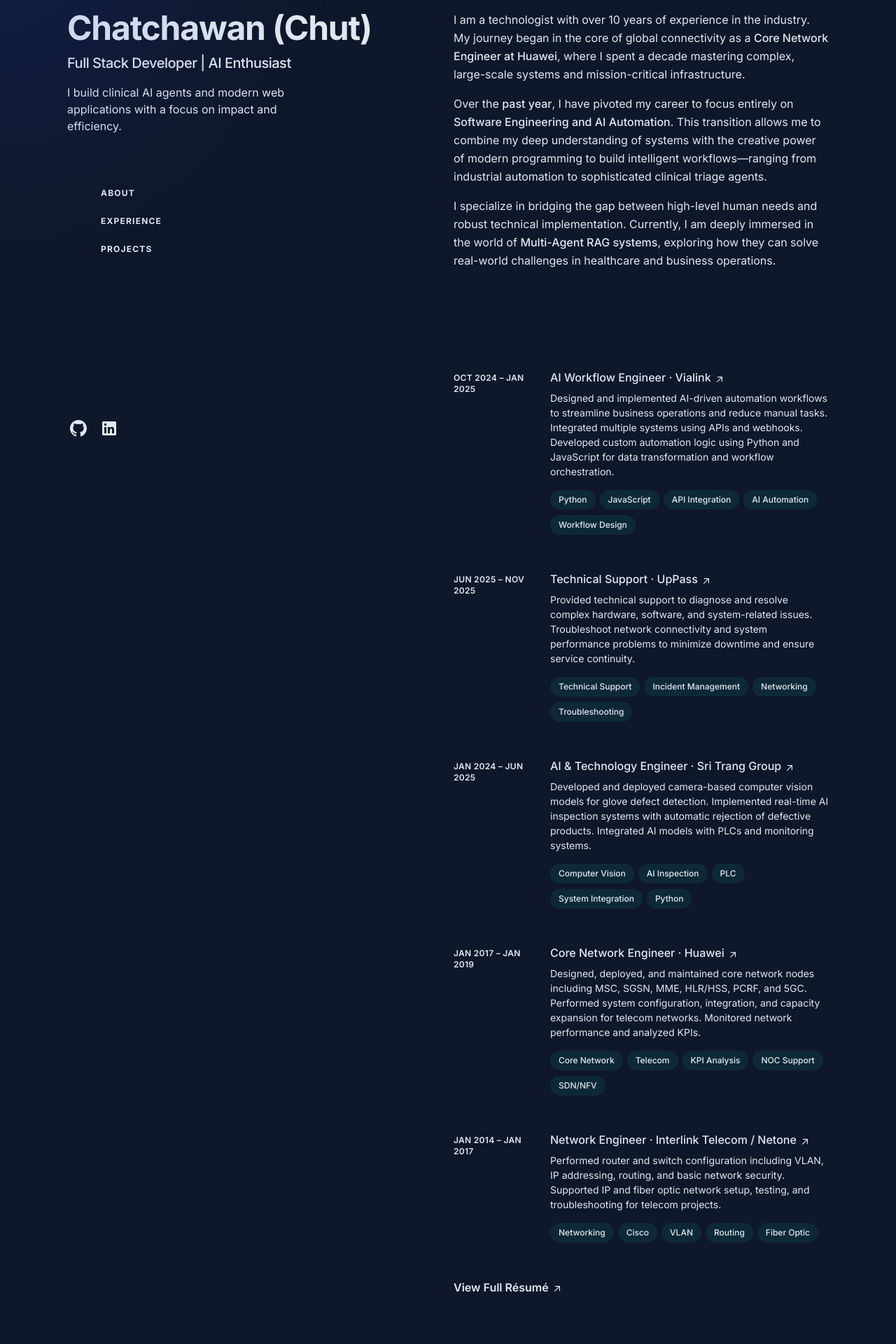
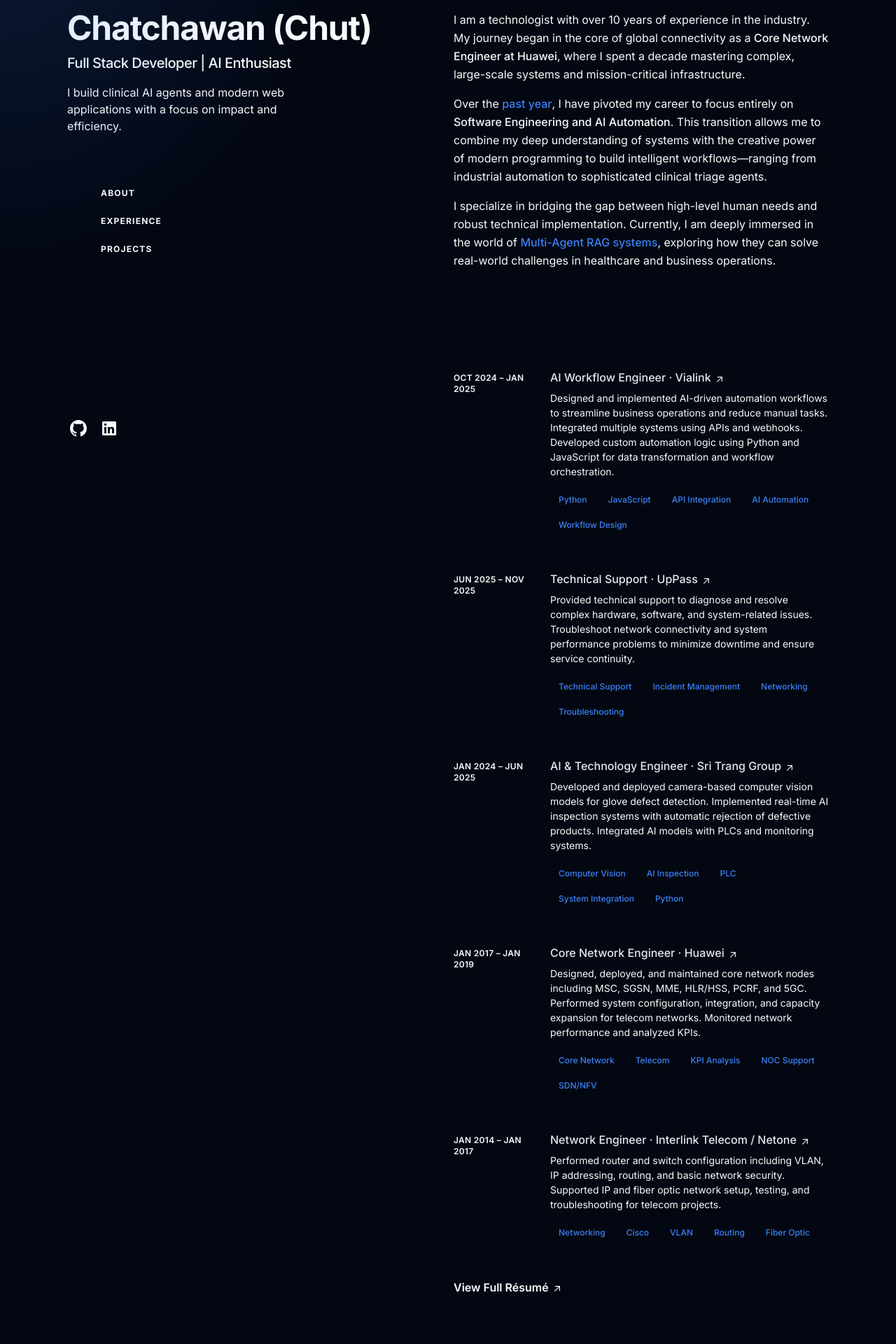
Before and after one commit to chatcha1234/Portfolio2, a React (Vite) app: page / in a window 1280 px wide. Shown: the part 80-2000 px from the top of the page at 70% size. Built offline with nearby package versions, Linux system fonts and the light colour scheme.

Commit message:
style: updated theme to modern blue SaaS aesthetic

```diff
--- a/src/App.jsx
+++ b/src/App.jsx
@@ -15,7 +15,7 @@
   }, []);
 
   return (
-    <div className="relative min-h-screen bg-bg selection:bg-teal selection:text-navy selection:bg-opacity-30">
+    <div className="relative min-h-screen bg-bg selection:bg-primary/30 selection:text-primary">
       <div id="spotlight" />
 
       <div className="mx-auto min-h-screen max-w-screen-xl px-6 py-12 md:px-12 md:py-20 lg:px-24 lg:py-0">
@@ -145,8 +145,8 @@
               </p>
               <p className="mb-4 text-slate leading-relaxed">
                 Over the{" "}
-                <span className="text-teal font-medium">past year</span>, I have
-                pivoted my career to focus entirely on{" "}
+                <span className="text-primary font-medium">past year</span>, I
+                have pivoted my career to focus entirely on{" "}
                 <span className="text-lightestSlate font-medium">
                   Software Engineering and AI Automation
                 </span>
@@ -159,7 +159,7 @@
                 I specialize in bridging the gap between high-level human needs
                 and robust technical implementation. Currently, I am deeply
                 immersed in the world of{" "}
-                <span className="text-teal font-medium">
+                <span className="text-primary font-medium">
                   Multi-Agent RAG systems
                 </span>
                 , exploring how they can solve real-world challenges in
@@ -258,11 +258,11 @@
                     rel="noreferrer"
                   >
                     <span>
-                      <span className="border-b border-transparent pb-px transition group-hover:border-teal">
+                      <span className="border-b border-transparent pb-px transition group-hover:border-primary">
                         View Full{" "}
                       </span>
                       <span className="whitespace-nowrap">
-                        <span className="border-b border-transparent pb-px transition group-hover:border-teal">
+                        <span className="border-b border-transparent pb-px transition group-hover:border-primary">
                           Résumé
                         </span>
                         <svg
@@ -348,21 +348,21 @@
                 Coded in{" "}
                 <a
                   href="https://code.visualstudio.com/"
-                  className="font-medium text-slate-200 hover:text-teal focus-visible:text-teal"
+                  className="font-medium text-slate-200 hover:text-primary focus-visible:text-primary"
                 >
                   Visual Studio Code
                 </a>
                 . Built with{" "}
                 <a
                   href="https://react.dev/"
-                  className="font-medium text-slate-200 hover:text-teal focus-visible:text-teal"
+                  className="font-medium text-slate-200 hover:text-primary focus-visible:text-primary"
                 >
                   React
                 </a>{" "}
                 and{" "}
                 <a
                   href="https://tailwindcss.com/"
-                  className="font-medium text-slate-200 hover:text-teal focus-visible:text-teal"
+                  className="font-medium text-slate-200 hover:text-primary focus-visible:text-primary"
                 >
                   Tailwind CSS
                 </a>
@@ -391,7 +391,7 @@
           <h3 className="font-medium leading-snug text-slate-200">
             <div>
               <a
-                className="inline-flex items-baseline font-medium leading-tight text-slate-200 hover:text-teal focus-visible:text-teal group/link text-base"
+                className="inline-flex items-baseline font-medium leading-tight text-slate-200 hover:text-primary focus-visible:text-primary group/link text-base"
                 href={link}
                 target="_blank"
                 rel="noreferrer"
@@ -425,7 +425,7 @@
           <ul className="mt-2 flex flex-wrap" aria-label="Technologies used">
             {tags.map((tag) => (
               <li key={tag} className="mr-1.5 mt-2">
-                <div className="flex items-center rounded-full bg-teal-400/10 px-3 py-1 text-xs font-medium leading-5 text-teal cursor-default">
+                <div className="flex items-center rounded-full bg-primary-400/10 px-3 py-1 text-xs font-medium leading-5 text-primary cursor-default">
                   {tag}
                 </div>
               </li>
@@ -446,7 +446,7 @@
           <h3 className="font-medium leading-snug text-slate-200">
             <div>
               <a
-                className="inline-flex items-baseline font-medium leading-tight text-slate-200 hover:text-teal focus-visible:text-teal group/link text-base"
+                className="inline-flex items-baseline font-medium leading-tight text-slate-200 hover:text-primary focus-visible:text-primary group/link text-base"
                 href={liveLink || link}
                 target="_blank"
                 rel="noreferrer"
@@ -482,7 +482,7 @@
               href={link}
               target="_blank"
               rel="noreferrer"
-              className="relative z-20 mt-2 inline-flex items-center text-sm font-medium text-slate-300 hover:text-teal focus-visible:text-teal"
+              className="relative z-20 mt-2 inline-flex items-center text-sm font-medium text-slate-300 hover:text-primary focus-visible:text-primary"
               aria-label="View GitHub Repository"
             >
               <svg
@@ -501,7 +501,7 @@
           <ul className="mt-2 flex flex-wrap" aria-label="Technologies used">
             {tags.map((tag) => (
               <li key={tag} className="mr-1.5 mt-2">
-                <div className="flex items-center rounded-full bg-teal-400/10 px-3 py-1 text-xs font-medium leading-5 text-teal cursor-default">
+                <div className="flex items-center rounded-full bg-primary-400/10 px-3 py-1 text-xs font-medium leading-5 text-primary cursor-default">
                   {tag}
                 </div>
               </li>
--- a/src/index.css
+++ b/src/index.css
@@ -1,11 +1,11 @@
 @import "tailwindcss";
 
 @theme {
-  --color-bg: #0f172a;
-  --color-text: #e2e8f0;
+  --color-bg: #030712;
+  --color-text: #f8fafc;
   --color-text-secondary: #94a3b8;
-  --color-primary: #5eead4;
-  --color-secondary: #1e293b;
+  --color-primary: #3b82f6;
+  --color-secondary: #0f172a;
 
   --font-sans: 'Inter', system-ui, Avenir, Helvetica, Arial, sans-serif;
 }
@@ -30,7 +30,7 @@
   z-index: 30;
   background: radial-gradient(
     600px circle at var(--x, 0) var(--y, 0),
-    rgba(29, 78, 216, 0.15),
+    rgba(59, 130, 246, 0.15),
     transparent 80%
   );
 }
```
